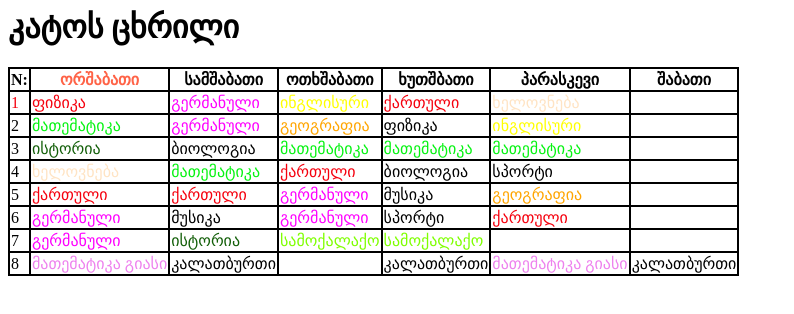
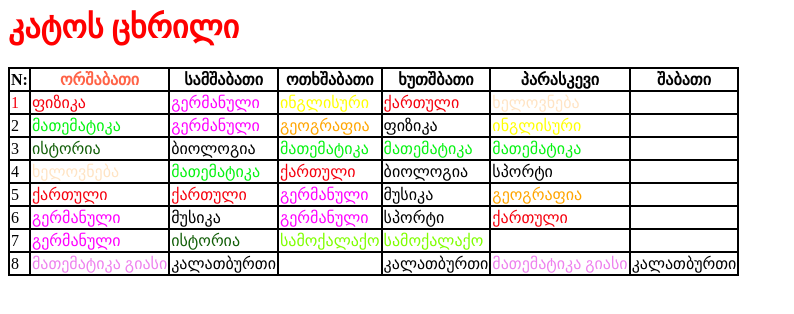
Before and after one commit to georgealeksidze/Lecture, a plain HTML site: page Lecture3.html in a window 1280 px wide. Shown: the whole page, without its empty margins (0-794 px from the left). Drawn offline with Linux system fonts and the light colour scheme.

Commit message:
added red color to heading

```diff
--- a/style.css
+++ b/style.css
@@ -1,3 +1,6 @@
+.heading {
+   color: red;
+}
 table {
     border: 2px solid black;
     border-collapse: collapse;
```
